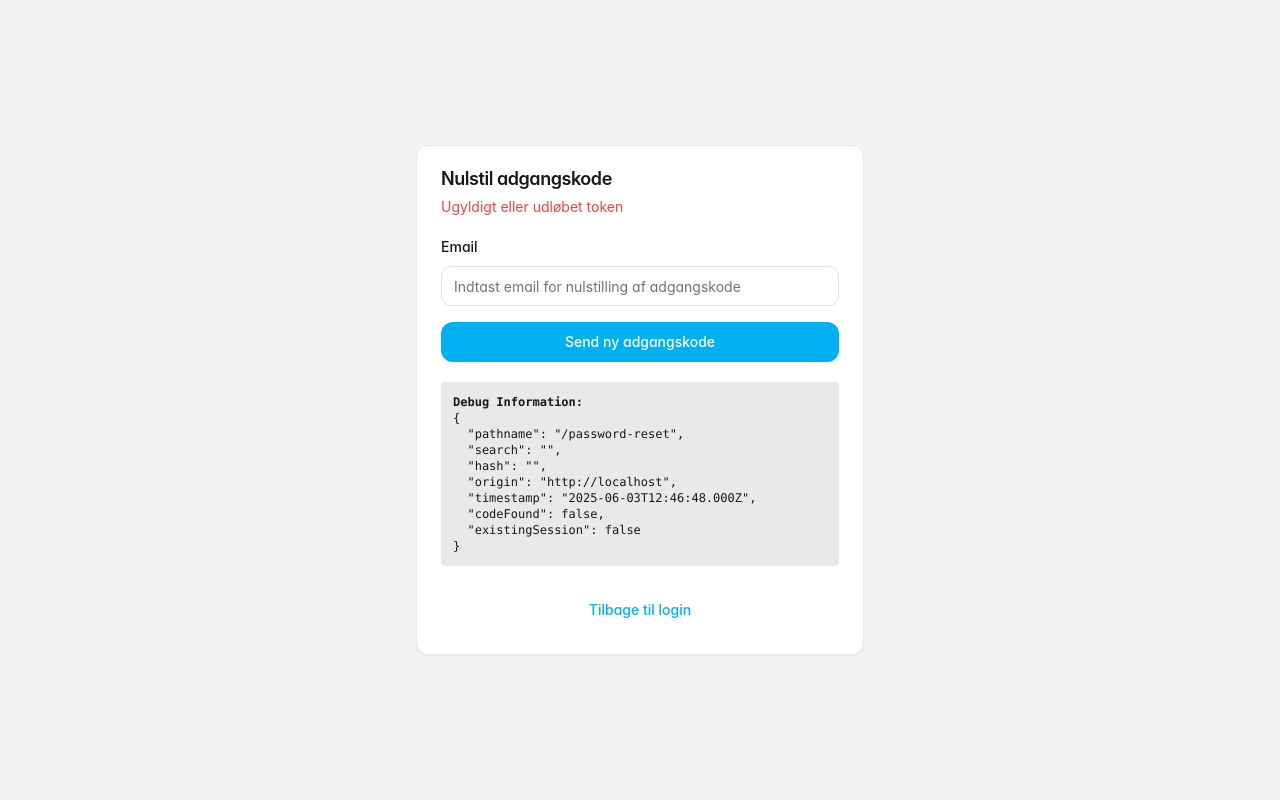
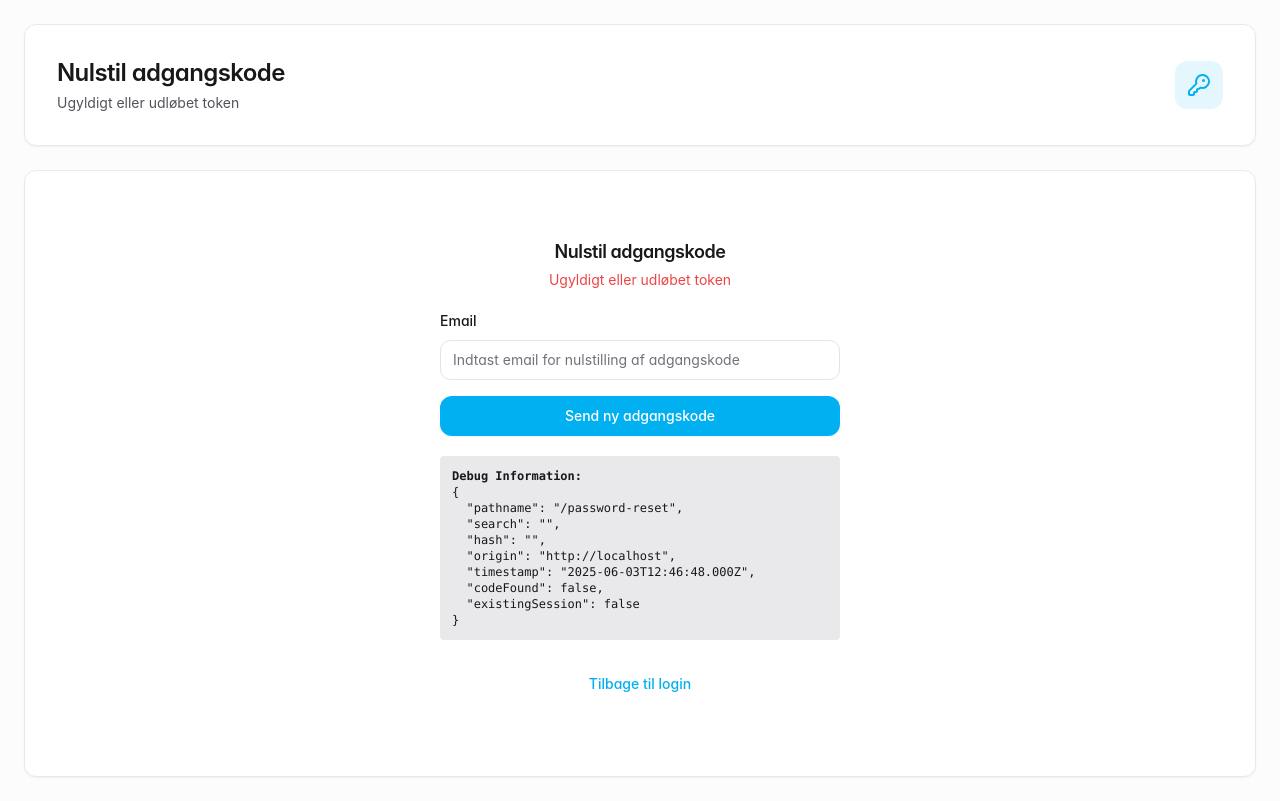
Before and after one commit to kschmidtjohansen/pdk12-ugeplan, a React (Vite) app: page /password-reset in a window 1280 px wide. Built offline with nearby package versions, Linux system fonts and the light colour scheme.

Commit message:
Apply design and translation fixes
Implement the plan to update the Admin and Login page designs to match the dashboard, fix toast message translation issues, and standardize the layout structure across all pages.

```diff
--- a/src/pages/LoginPage.tsx
+++ b/src/pages/LoginPage.tsx
@@ -245,7 +245,13 @@ const LoginPage: React.FC = () => {
               <div className="space-y-2">
                 <div className="flex justify-between items-center">
                   <Label htmlFor="password">{t('common.password')}</Label>
-
+                  <button
+                    type="button"
+                    onClick={handleForgotPassword}
+                    className="text-sm text-polygon-blue hover:text-polygon-darkblue transition-colors"
+                  >
+                    {t('login.passwordReset.forgotPassword')}
+                  </button>
                 </div>
                 <Input id="password" type="password" placeholder={t('login.passwordPlaceholder')} value={password} onChange={e => setPassword(e.target.value)} required className="border-2" disabled={isLoading || lockedUntil && lockedUntil > new Date()} />
               </div>
--- a/src/pages/PasswordResetPage.tsx
+++ b/src/pages/PasswordResetPage.tsx
@@ -8,6 +8,7 @@ import { Button } from '../components/ui/button';
 import { Input } from '../components/ui/input';
 import { Label } from '../components/ui/label';
 import { Card, CardContent, CardDescription, CardHeader, CardTitle, CardFooter } from '../components/ui/card';
+import { KeyRound } from 'lucide-react';
 
 const PasswordResetPage: React.FC = () => {
   const { t } = useTranslation();
@@ -288,16 +289,42 @@ const PasswordResetPage: React.FC = () => {
   // Show loading state
   if (processingToken) {
     return (
-      <div className="flex items-center justify-center min-h-screen bg-gray-50 p-4">
-        <Card className="w-full max-w-md">
+      <div className="min-h-screen bg-gray-50/30">
+        <div className="max-w-7xl mx-auto p-6 space-y-6">
+          {/* Modern Page Header */}
+          <div className="bg-white rounded-xl border border-gray-100 p-8 shadow-sm">
+            <div className="flex items-center justify-between">
+              <div className="space-y-1">
+                <h1 className="text-2xl font-semibold text-gray-900">
+                  {t('login.resetYourPassword')}
+                </h1>
+                <p className="text-sm text-gray-600">
+                  {t('login.passwordReset.description')}
+                </p>
+              </div>
+              <div className="flex items-center gap-4">
+                <div className="hidden md:flex items-center justify-center w-12 h-12 rounded-lg bg-primary/10">
+                  <KeyRound className="h-6 w-6 text-primary" />
+                </div>
+              </div>
+            </div>
+          </div>
+
+          {/* Loading Content */}
+          <div className="bg-white rounded-xl border border-gray-100 shadow-sm">
+            <div className="p-12">
+              <Card className="border-0 shadow-none max-w-md mx-auto">
                 <CardHeader>
-            <CardTitle>{t('login.resetYourPassword')}</CardTitle>
-            <CardDescription>{t('login.passwordReset.description')}</CardDescription>
+                  <CardTitle className="text-center">{t('login.resetYourPassword')}</CardTitle>
+                  <CardDescription className="text-center">{t('login.passwordReset.description')}</CardDescription>
                 </CardHeader>
                 <CardContent className="flex justify-center">
                   <div className="animate-spin h-8 w-8 border-4 border-blue-500 rounded-full border-t-transparent"></div>
                 </CardContent>
               </Card>
+            </div>
+          </div>
+        </div>
       </div>
     );
   }
@@ -305,11 +332,34 @@ const PasswordResetPage: React.FC = () => {
   // If we couldn't find a token, show email-based recovery form
   if (recoveryMode === 'email') {
     return (
-      <div className="flex items-center justify-center min-h-screen bg-gray-50 p-4">
-        <Card className="w-full max-w-md">
+      <div className="min-h-screen bg-gray-50/30">
+        <div className="max-w-7xl mx-auto p-6 space-y-6">
+          {/* Modern Page Header */}
+          <div className="bg-white rounded-xl border border-gray-100 p-8 shadow-sm">
+            <div className="flex items-center justify-between">
+              <div className="space-y-1">
+                <h1 className="text-2xl font-semibold text-gray-900">
+                  {t('login.passwordReset.title')}
+                </h1>
+                <p className="text-sm text-gray-600">
+                  {tokenError ? tokenError : t('login.passwordReset.description')}
+                </p>
+              </div>
+              <div className="flex items-center gap-4">
+                <div className="hidden md:flex items-center justify-center w-12 h-12 rounded-lg bg-primary/10">
+                  <KeyRound className="h-6 w-6 text-primary" />
+                </div>
+              </div>
+            </div>
+          </div>
+
+          {/* Email Reset Form */}
+          <div className="bg-white rounded-xl border border-gray-100 shadow-sm">
+            <div className="p-12">
+              <Card className="border-0 shadow-none max-w-md mx-auto">
                 <CardHeader>
-            <CardTitle>{t('login.passwordReset.title')}</CardTitle>
-            <CardDescription>
+                  <CardTitle className="text-center">{t('login.passwordReset.title')}</CardTitle>
+                  <CardDescription className="text-center">
                     {tokenError ? (
                       <span className="text-red-500">{tokenError}</span>
                     ) : (
@@ -360,16 +410,42 @@ const PasswordResetPage: React.FC = () => {
                 </CardFooter>
               </Card>
             </div>
+          </div>
+        </div>
+      </div>
     );
   }
 
   // Show password reset form for token-based flow
   return (
-    <div className="flex items-center justify-center min-h-screen bg-gray-50 p-4">
-      <Card className="w-full max-w-md">
+    <div className="min-h-screen bg-gray-50/30">
+      <div className="max-w-7xl mx-auto p-6 space-y-6">
+        {/* Modern Page Header */}
+        <div className="bg-white rounded-xl border border-gray-100 p-8 shadow-sm">
+          <div className="flex items-center justify-between">
+            <div className="space-y-1">
+              <h1 className="text-2xl font-semibold text-gray-900">
+                {t('login.resetYourPassword')}
+              </h1>
+              <p className="text-sm text-gray-600">
+                {t('login.resetPasswordDescriptionPage')}
+              </p>
+            </div>
+            <div className="flex items-center gap-4">
+              <div className="hidden md:flex items-center justify-center w-12 h-12 rounded-lg bg-primary/10">
+                <KeyRound className="h-6 w-6 text-primary" />
+              </div>
+            </div>
+          </div>
+        </div>
+
+        {/* Password Reset Form */}
+        <div className="bg-white rounded-xl border border-gray-100 shadow-sm">
+          <div className="p-12">
+            <Card className="border-0 shadow-none max-w-md mx-auto">
               <CardHeader>
-          <CardTitle>{t('login.resetYourPassword')}</CardTitle>
-          <CardDescription>{t('login.resetPasswordDescriptionPage')}</CardDescription>
+                <CardTitle className="text-center">{t('login.resetYourPassword')}</CardTitle>
+                <CardDescription className="text-center">{t('login.resetPasswordDescriptionPage')}</CardDescription>
               </CardHeader>
               <CardContent>
                 <form onSubmit={handleTokenBasedReset} className="space-y-4">
@@ -426,6 +502,9 @@ const PasswordResetPage: React.FC = () => {
               </CardFooter>
             </Card>
           </div>
+        </div>
+      </div>
+    </div>
   );
 };
 
--- a/src/translations/da/common.ts
+++ b/src/translations/da/common.ts
@@ -1,4 +1,3 @@
-
 
 export const common = {
   // Basic actions
@@ -59,6 +58,12 @@ export const common = {
   settings: 'Indstillinger',
   actions: 'Handlinger',
   language: 'Sprog',
+  goHome: 'Gå til Dashboard',
+  goBack: 'Gå tilbage',
+
+  // Page Not Found
+  pageNotFound: 'Side ikke fundet',
+  pageNotFoundDescription: 'Den side du leder efter eksisterer ikke eller er blevet flyttet.',
 
   // Time
   today: 'I dag',
--- a/src/translations/en/common.ts
+++ b/src/translations/en/common.ts
@@ -58,6 +58,12 @@ export const common = {
   settings: 'Settings',
   actions: 'Actions',
   language: 'Language',
+  goHome: 'Go to Dashboard',
+  goBack: 'Go Back',
+
+  // Page Not Found
+  pageNotFound: 'Page Not Found',
+  pageNotFoundDescription: 'The page you are looking for does not exist or has been moved.',
 
   // Time
   today: 'Today',
```
Lines whose indentation alone changed are shown as unchanged.
